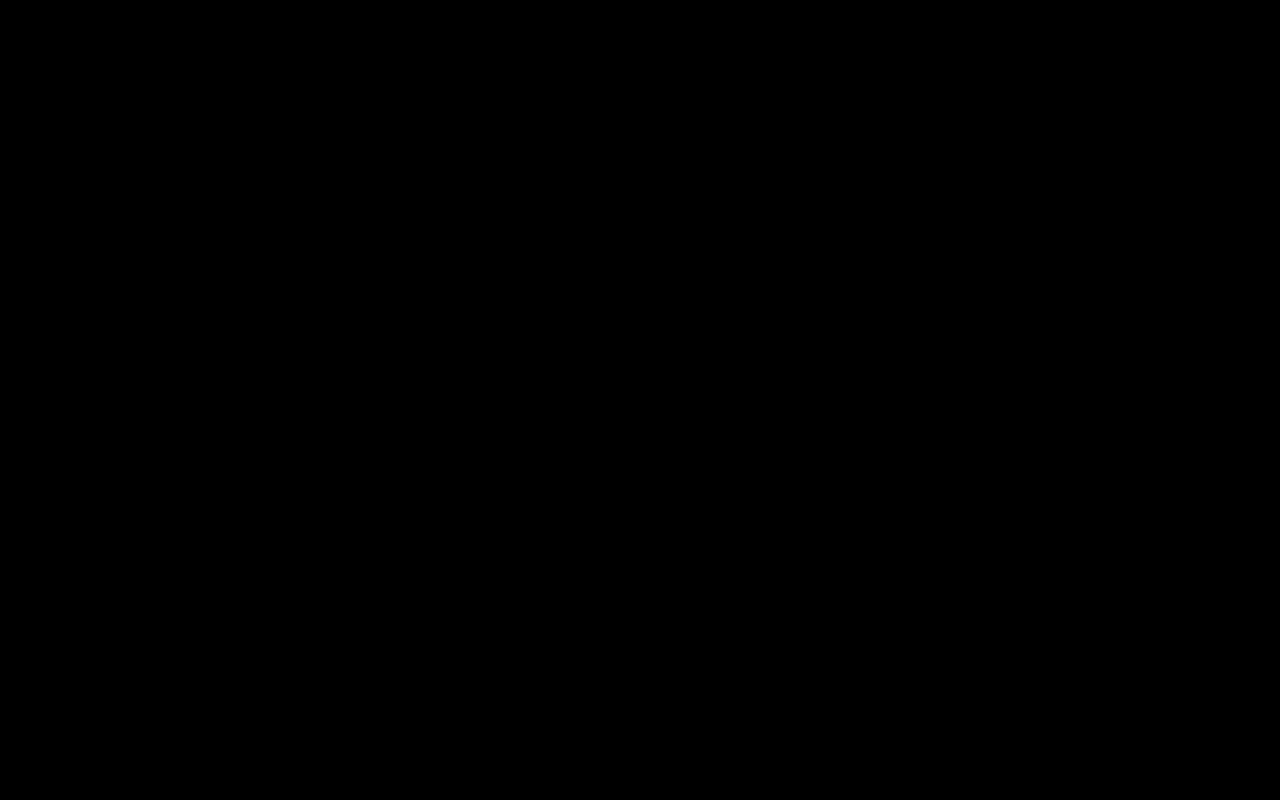
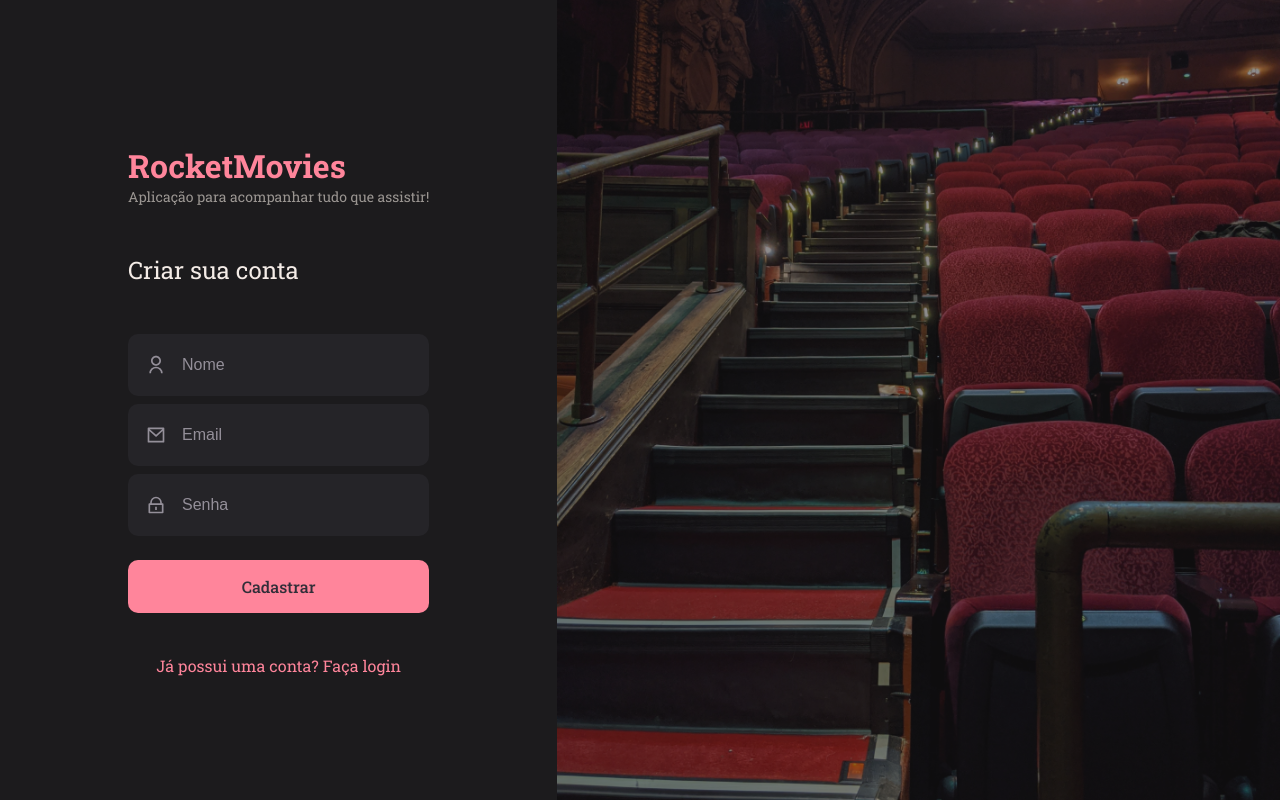
Before and after one commit to rafaelrmb/rocket-movies, a React (Vite) app: page /register in a window 1280 px wide. Before the commit this address had no page. Built offline with nearby package versions, Linux system fonts and the light colour scheme.

Commit message:
add auth routes if user is logged in

```diff
--- a/src/routes/index.jsx
+++ b/src/routes/index.jsx
@@ -1,11 +1,9 @@
 import { BrowserRouter } from "react-router-dom";
 import { AppRoutes } from "./app.routes";
 import { AuthRoutes } from "./auth.routes";
+import { useAuth } from "../hooks/auth";
 
 export function Routes() {
-	return (
-		<BrowserRouter>
-			<AppRoutes />
-		</BrowserRouter>
-	);
+	const { user } = useAuth();
+	return <BrowserRouter>{user ? <AppRoutes /> : <AuthRoutes />}</BrowserRouter>;
 }
```
